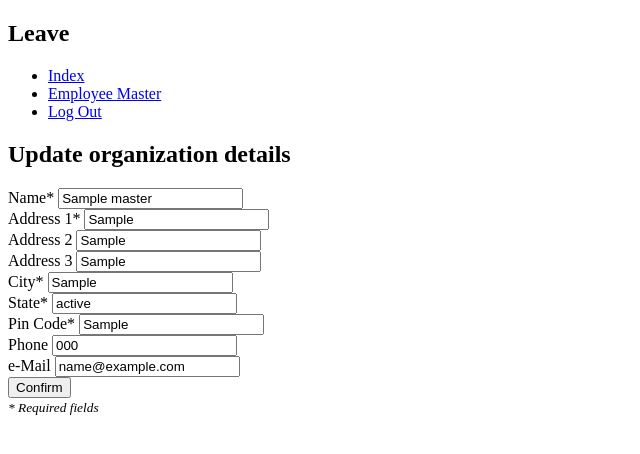
After one commit to aritra1911/leave, a Flask app: page /masters/organization/update in a window 1280 px wide. The commit adds this page. Shown: the top 454 px of the page, without its empty margins (0-640 px from the left). Run offline with Flask 2, Linux system fonts and the light colour scheme; the visitor is signed in with stand-in values (Sample User, id 1); tables that the repository leaves empty hold one stand-in row (values such as "Sample post"); parts of the project's set-up code (start-up, migrations or seed data) failed here and were passed over.

Commit message:
Organization Master

```diff
--- a/leave/__init__.py
+++ b/leave/__init__.py
@@ -32,8 +32,9 @@ def create_app(test_config=None):
     from . import auth
     app.register_blueprint(auth.bp)
 
-    from .masters import employee
+    from .masters import employee, organization
     app.register_blueprint(employee.bp)
+    app.register_blueprint(organization.bp)
 
     from . import main
     app.register_blueprint(main.bp)
--- /dev/null
+++ b/leave/masters/organization.py
@@ -0,0 +1,64 @@
+from flask import (
+    Blueprint, flash, request, redirect, render_template, url_for
+)
+from leave import db
+from leave.models import Organization
+from leave.auth import login_required
+
+bp = Blueprint('organization', __name__, url_prefix='/masters/organization')
+
+
+@bp.route('/')
+@login_required
+def view():
+    organization = Organization.query.first()
+    if not organization:
+        return redirect(url_for('organization.update'))
+
+    return render_template(
+        'masters/organization/view.html', organization=organization
+    )
+
+
+@bp.route('/update', methods=['GET', 'POST'])
+@login_required
+def update():
+    organization = Organization.query.first()
+    if request.method == 'POST':
+        name = request.form['name']
+        add1 = request.form['add1']
+        add2 = request.form['add2']
+        add3 = request.form['add3']
+        city = request.form['city']
+        state = request.form['state']
+        pin = request.form['pin']
+        phone = request.form['phone']
+        email = request.form['email']
+
+        if name and add1 and city and state and pin:
+            if organization:
+                organization.name = name
+                organization.add1 = add1
+                organization.add2 = add2
+                organization.add3 = add3
+                organization.city = city
+                organization.state = state
+                organization.pin = pin
+                organization.phone = phone
+                organization.email = email
+                db.session.commit()
+            else:
+                new_organization = Organization(
+                    name=name, add1=add1, add2=add2, add3=add3, city=city,
+                    state=state, pin=pin, phone=phone, email=email
+                )
+                db.session.add(new_organization)
+                db.session.commit()
+
+            return redirect(url_for('organization.view'))
+
+        flash('One or more required field(s) were caught blank.')
+
+    return render_template(
+        'masters/organization/update.html', organization=organization
+    )
--- a/leave/templates/base.html
+++ b/leave/templates/base.html
@@ -17,6 +17,9 @@
     {% block linkto_index %}
       <li><a href="{{ url_for('index') }}">Index</a></li>
     {% endblock linkto_index %}
+    {% block linkto_organization_master %}<li>
+      <a href="{{ url_for('organization.view') }}">Organization Master</a>
+    </li>{% endblock linkto_organization_master %}
     {% block linkto_employee_master %}<li>
       <a href="{{ url_for('employee.master') }}">Employee Master</a>
     </li>{% endblock linkto_employee_master %}
--- /dev/null
+++ b/leave/templates/masters/organization/update.html
@@ -0,0 +1,43 @@
+{% extends "base.html" %}
+
+{% block linkto_organization_master %}{% endblock linkto_organization_master %}
+
+{% block header %}
+  <h1>{% block title %}Update organization details{% endblock title %}</h1>
+{% endblock header %}
+
+{% block content %}
+  <form method="post">
+  	<div>
+      <label for="name">Name*</label>
+      <input name="name" value="{{ organization.name }}" />
+    </div><div>
+      <label for="add1">Address 1*</label>
+      <input name="add1" value="{{ organization.add1 }}" />
+    </div><div>
+      <label for="add2">Address 2</label>
+      <input name="add2" value="{{ organization.add2 }}" />
+    </div><div>
+      <label for="add3">Address 3</label>
+      <input name="add3" value="{{ organization.add3 }}" />
+    </div><div>
+      <label for="city">City*</label>
+      <input name="city" value="{{ organization.city }}" />
+    </div><div>
+      <label for="state">State*</label>
+      <input name="state" value="{{ organization.state }}" />
+    </div><div>
+      <label for="pin">Pin Code*</label>
+      <input name="pin" value="{{ organization.pin }}" />
+    </div><div>
+      <label for="phone">Phone</label>
+      <input name="phone" value="{{ organization.phone }}" />
+    </div><div>
+      <label for="email">e-Mail</label>
+      <input name="email" value="{{ organization.email }}" />
+    </div><div>
+      <input type="submit" value="Confirm"  />
+    </div>
+  </form>
+  <div><small><i>* Required fields</i></small></div>
+{% endblock content %}
```
Also changed, not shown: leave/templates/masters/organization/view.html (added, +24 -0 lines).
